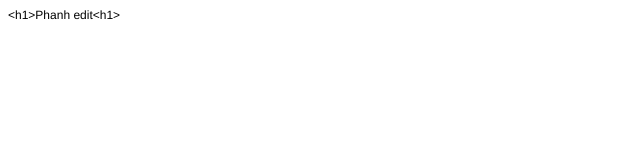
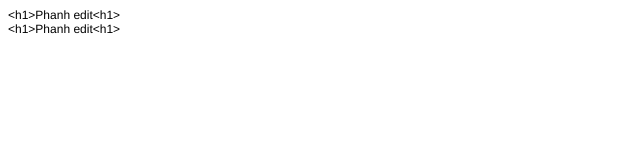
Before and after one commit to danhhongphen/test_git, a plain HTML site: page about.html in a window 1280 px wide. Shown: the whole page, without its empty margins (0-640 px from the left). Drawn offline with Linux system fonts and the light colour scheme.

Commit message:
Update about.html

```diff
--- a/about.html
+++ b/about.html
@@ -12,6 +12,9 @@
   </style>
 </head>
 <body>
-<p class="p1"><span class="s1">&lt;h1&gt;Phanh edit&lt;h1&gt;</span></p>
+<p class="p1">
+  <span class="s1">&lt;h1&gt;Phanh edit&lt;h1&gt;
+    <br/>&lt;h1&gt;Phanh edit&lt;h1&gt;
+  </span></p>
 </body>
 </html>
```
